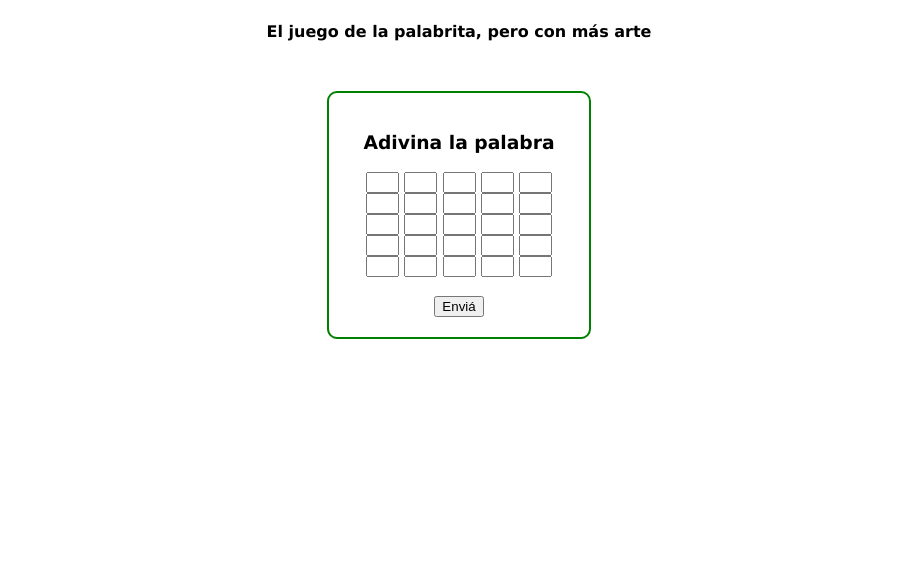
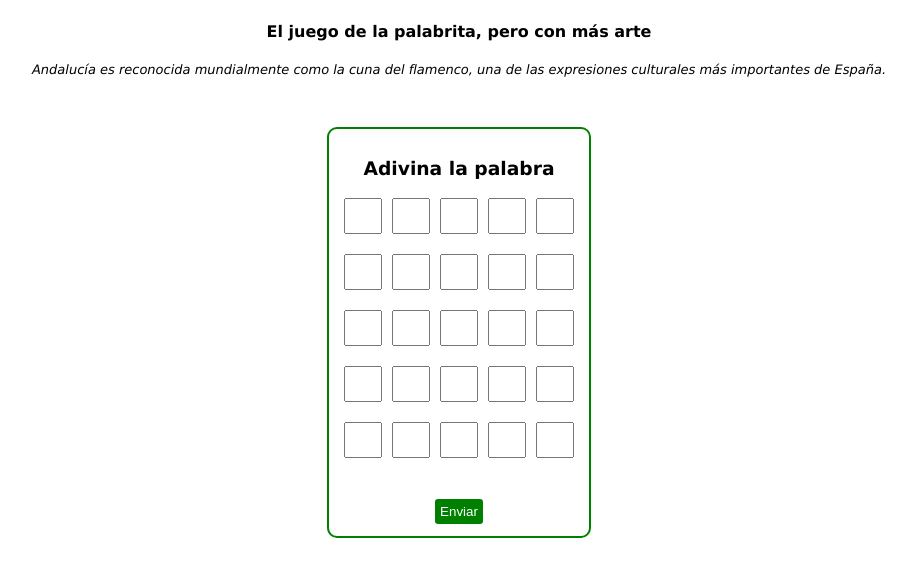
Before and after one commit to juancarlospizarro/Andale, a plain HTML site: page html/index.html in a window 1280 px wide. Shown: the part 171-748 px from the top of the page, without its empty margins (181-1097 px from the left). Drawn offline with Linux system fonts and the light colour scheme.

Commit message:
Cambiar el diseño

```diff
--- a/css/style.css
+++ b/css/style.css
@@ -13,7 +13,7 @@ header {
     margin-left: 500px;
     margin-right: 500px;
     margin-top: 50px;
-    padding: 20px;
+    padding: 10px;
     border-color: green;
 }
 
@@ -26,3 +26,52 @@ header {
     text-align: center;
     font-family: Verdana, Geneva, Tahoma, sans-serif;
 }
+
+form div{
+    margin-bottom: 20px;
+    display: flex;
+    justify-content: center;
+    gap: 10px;
+}
+
+form div input{
+    width: 30px;
+    height: 30px;
+    text-align: center;
+    font-size: 20px;
+    text-transform: uppercase;
+    outline: none;
+}
+
+form div input:hover{
+    width: 30px;
+    height: 30px;
+    text-align: center;
+    font-size: 20px;
+    text-transform: uppercase;
+    border-color: green;
+}
+
+form div input:focus{
+    width: 30px;
+    height: 30px;
+    text-align: center;
+    font-size: 20px;
+    text-transform: uppercase;
+    border-color: green;
+}
+
+
+input[type="submit"]{
+    background-color: green;
+    color: white;
+    border: 2px solid white;
+    border-radius: 5px;
+    padding: 5px;
+}
+
+p{
+    text-align: center;
+    font-style: italic;
+    font-size: small;
+}
--- a/html/index.html
+++ b/html/index.html
@@ -4,6 +4,7 @@
     <meta charset="UTF-8">
     <meta name="viewport" content="width=device-width, initial-scale=1.0">
     <link rel="stylesheet" href="/css/style.css">
+    <link rel="shortcut icon" href="https://img.freepik.com/vector-premium/letra-redondeada-degradado-verde-ilustracion-vectorial_875663-61.jpg" type="image/x-icon">
     <title>Andalé - Wordle con arte</title>
 </head>
 <body>
@@ -14,6 +15,7 @@
             <h4 id="subtítulo">El juego de la palabrita, pero con más arte</h4>
         </header>
 
+        <p>Andalucía es reconocida mundialmente como la cuna del flamenco, una de las expresiones culturales más importantes de España.</p>
         <section>
 
 
@@ -37,7 +39,7 @@
                         <input type="text" name="" id="" size="1" maxlength="1"> <input type="text" name="" id="" size="1" maxlength="1"> <input type="text" name="" id="" size="1" maxlength="1"> <input type="text" name="" id="" size="1" maxlength="1"> <input type="text" name="" id="" size="1" maxlength="1">
                     </div>
                     <br>
-                    <input type="submit" value="Enviá">
+                    <input id="enviar" type="submit" value="Enviar">
                 </form>
 
             </div>
```
Also changed, not shown: js/index.js (added, +7 -0 lines).
